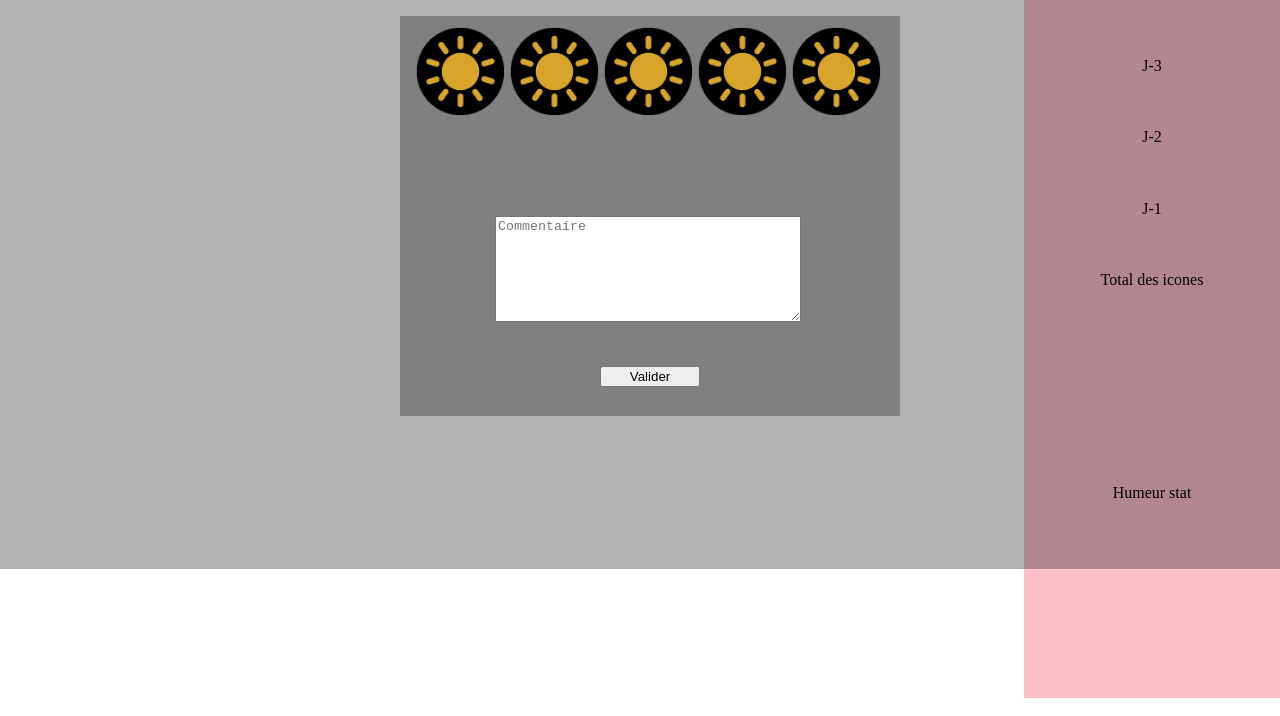
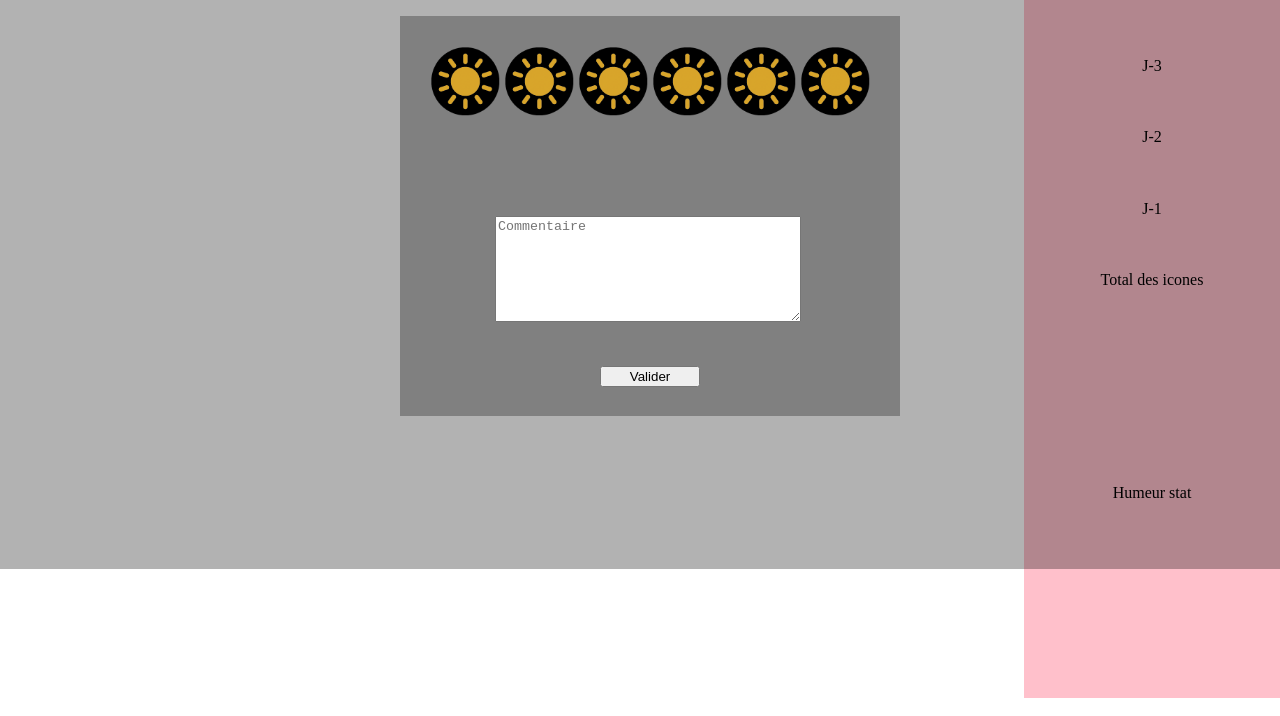
Before and after one commit to ThomasPineiro/ProjetMeteo, a plain HTML site: page page_meteo_apprenant/meteo.html in a window 1280 px wide. Shown: the part 84-800 px from the top of the page. Drawn offline with Linux system fonts and the light colour scheme.

Commit message:
Add files via upload

```diff
--- a/page_meteo_apprenant/meteo.html
+++ b/page_meteo_apprenant/meteo.html
@@ -12,6 +12,8 @@
     <div id="humeur">
         <div id="formulaire">
             <img src="images/soleil.png" title="Soleil" class="icones" id="soleil">
+            </img>
+            <img src="images/soleil.png" title="Soleil" class="icones">
             </img>
             <img src="images/soleil.png" title="Soleil" class="icones">
             </img>
--- a/page_meteo_apprenant/style.css
+++ b/page_meteo_apprenant/style.css
@@ -23,13 +23,13 @@ body {
 }
 
 .icones{
-    width: 90px;
-    height: 90px;
-    margin-top: 10px;
+    width: 70px;
+    height: 70px;
+    margin-top: 30px;
 }
 
 #soleil{
-    margin-left: 15px;
+    margin-left: 30px;
 }
 
 #commentaire{
```
